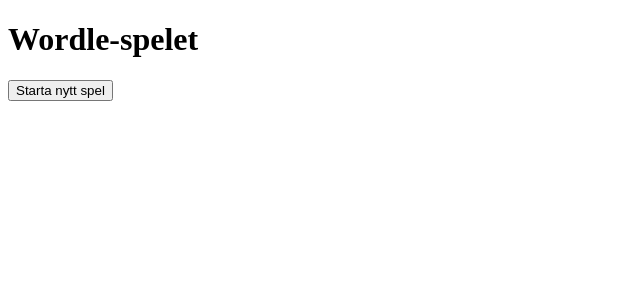
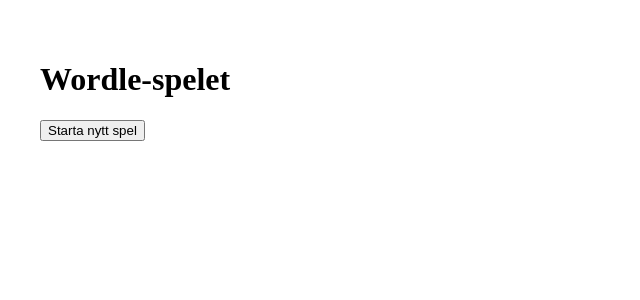
Before and after one commit to JohnnyAstrom/Wordle-Fullstack, a React (Vite) app in the folder frontend/: page / in a window 1280 px wide. Shown: the top 300 px of the page, without its empty margins (0-640 px from the left). Built offline with nearby package versions, Linux system fonts and the light colour scheme.

Commit message:
show basic color feedback for each guessed letter

```diff
--- a/frontend/src/App.jsx
+++ b/frontend/src/App.jsx
@@ -35,9 +35,8 @@
     }
   }
 
-
   return (
-    <div>
+    <div style={{ padding: '2rem' }}>
       <h1>Wordle-spelet</h1>
 
       <button onClick={fetchWord}>Starta nytt spel</button>
@@ -59,16 +58,35 @@
           </button>
         </>
       )}
+
       {feedback.length > 0 && (
         <div>
           <h3>Feedback</h3>
-          <ul>
-            {feedback.map((item, index) => (
-              <li key={index}>
-                {item.letter}: {item.result}
-              </li>
-            ))}
-          </ul>
+          <div style={{ display: 'flex', gap: '8px', marginTop: '1rem' }}>
+            {feedback.map((item, index) => {
+              let bgColor = '';
+              if (item.result === 'correct') bgColor = 'green';
+              else if (item.result === 'misplaced') bgColor = 'orange';
+              else if (item.result === 'incorrect') bgColor = 'red';
+
+              return (
+                <div
+                  key={index}
+                  style={{
+                    backgroundColor: bgColor,
+                    color: 'white',
+                    padding: '10px',
+                    fontWeight: 'bold',
+                    width: '40px',
+                    textAlign: 'center',
+                    borderRadius: '5px',
+                  }}
+                >
+                  {item.letter.toUpperCase()}
+                </div>
+              );
+            })}
+          </div>
         </div>
       )}
     </div>
```
